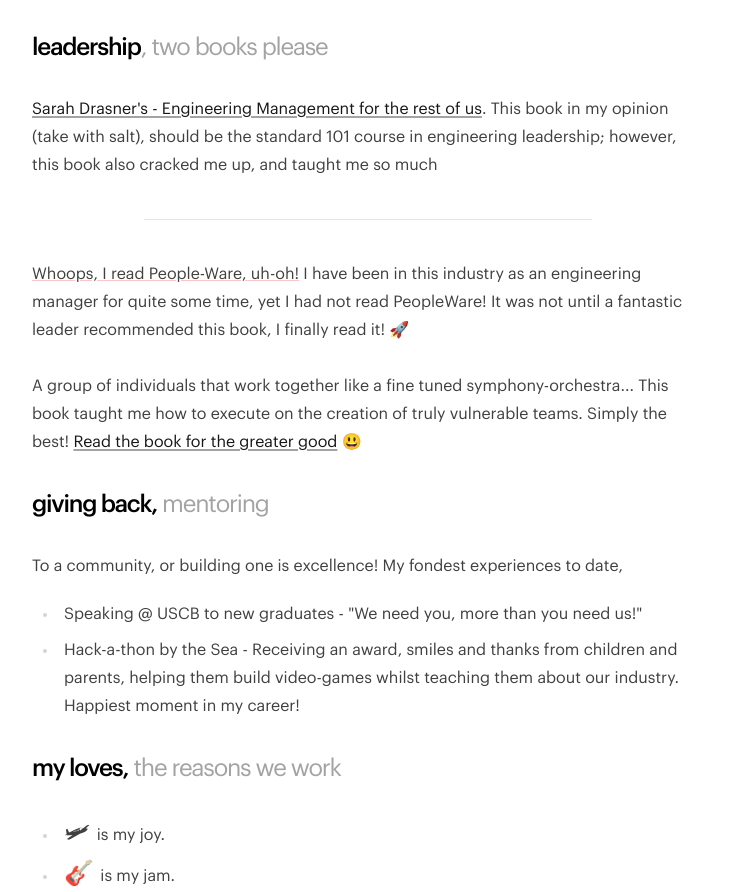
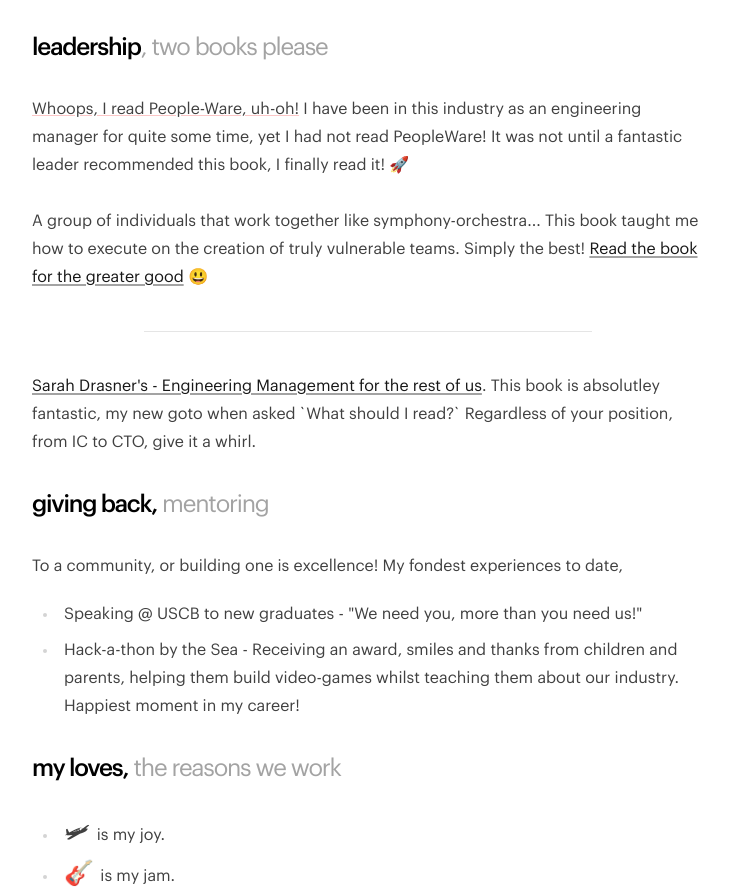
Before and after one commit to ryanyogan/yogan.dev, a Next.js app: page / in a window 1280 px wide. Shown: the part 951-1843 px from the top of the page, without its empty margins (272-1001 px from the left). Built offline with nearby package versions, Linux system fonts and the light colour scheme; no server answers; the database is empty.

Commit message:
fix copy

```diff
--- a/src/app/page.tsx
+++ b/src/app/page.tsx
@@ -87,17 +87,6 @@
       </h3>
 
       <p className="prose prose-neutral dark:prose-invert">
-        <a href="https://www.engmanagement.dev/">
-          Sarah Drasner&apos;s - Engineering Management for the rest of us
-        </a>
-        . This book in my opinion (take with salt), should be the standard 101
-        course in engineering leadership; however, this book also cracked me up,
-        and taught me so much
-      </p>
-
-      <div className="h-px my-10 bg-neutral-200 dark:bg-neutral-500 w-2/3 mx-auto" />
-
-      <p className="prose prose-neutral dark:prose-invert">
         <span className="underline decoration-red-400/40">
           Whoops, I read People-Ware, uh-oh!
         </span>{" "}
@@ -105,7 +94,7 @@
         time, yet I had not read PeopleWare! It was not until a fantastic leader
         recommended this book, I finally read it! 🚀
         <br />
-        <br />A group of individuals that work together like a fine tuned
+        <br />A group of individuals that work together like
         symphony-orchestra... This book taught me how to execute on the creation
         of truly vulnerable teams. Simply the best!{" "}
         <a
@@ -115,6 +104,16 @@
           Read the book for the greater good
         </a>
         &nbsp;😃
+      </p>
+
+      <div className="h-px my-10 bg-neutral-200 dark:bg-neutral-500 w-2/3 mx-auto" />
+
+      <p className="prose prose-neutral dark:prose-invert">
+        <a href="https://www.engmanagement.dev/">
+          Sarah Drasner&apos;s - Engineering Management for the rest of us
+        </a>
+        . This book is absolutley fantastic, my new goto when asked `What should
+        I read?` Regardless of your position, from IC to CTO, give it a whirl.
       </p>
 
       <h3 className="font-bold text-2xl my-8 tracking-tighter">
```
